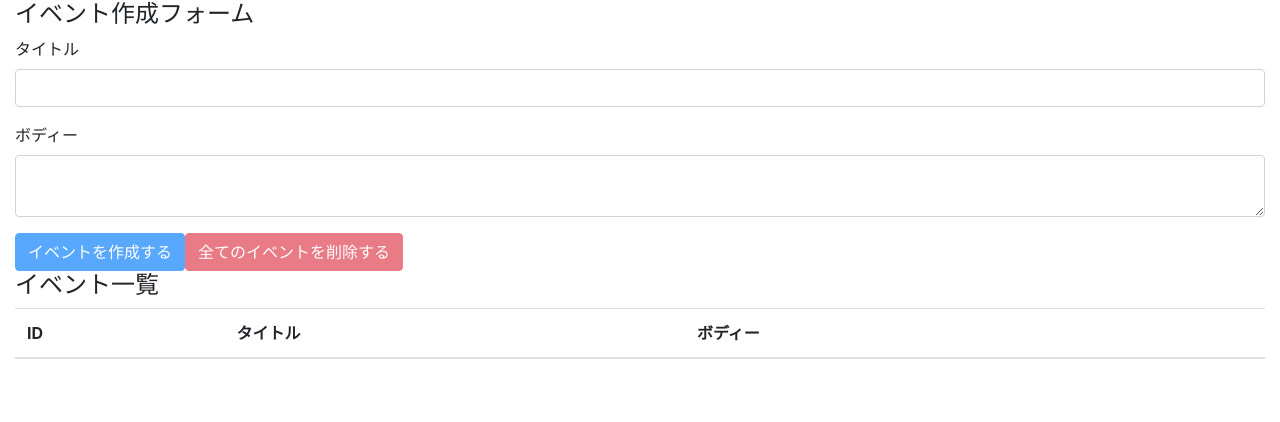
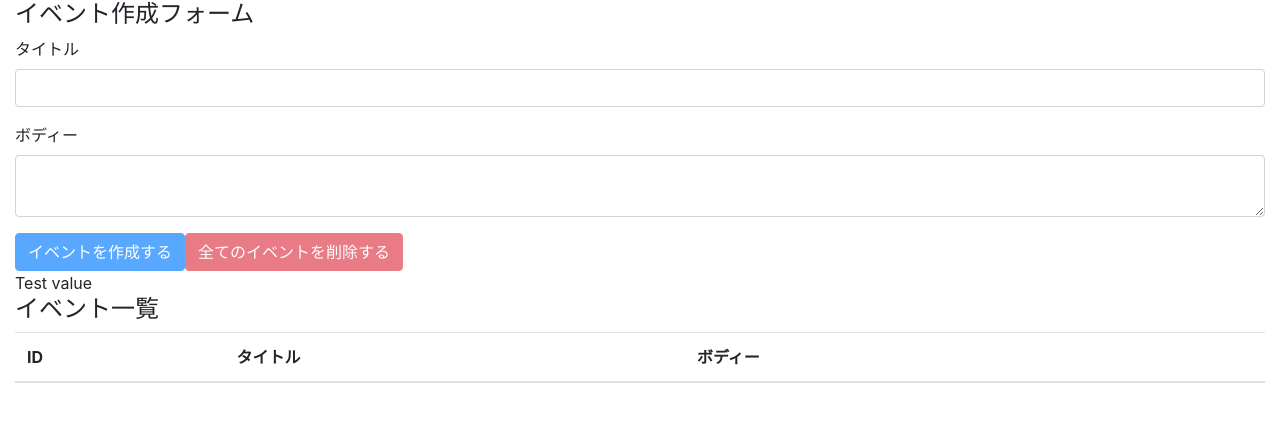
Before and after one commit to shinichi-sesame/react-hooks-101, a React (Create React App) app: page / in a window 1280 px wide. Shown: the top 422 px of the page. Built offline with nearby package versions, Linux system fonts and the light colour scheme.

Commit message:
setup React Context Provider

```diff
--- a/src/components/App.js
+++ b/src/components/App.js
@@ -1,17 +1,22 @@
 import React, { useReducer } from 'react';
+import AppContext from '../contexts/AppContext';
 import reducer from '../reducers';
-import 'bootstrap/dist/css/bootstrap.min.css';
 import Events from './Events';
 import EventForm from './EventForm';
+import 'bootstrap/dist/css/bootstrap.min.css';
+
+console.log({AppContext});
 
 const App = () => {
   const [state, dispatch] = useReducer(reducer, []);
 
   return (
-    <div className='container-fluid'>
-      <EventForm state={state} dispatch={dispatch} />
-      <Events state={state} dispatch={dispatch} />
-    </div>
+    <AppContext.Provider value={'Test value'}>
+      <div className='container-fluid'>
+        <EventForm state={state} dispatch={dispatch} />
+        <Events state={state} dispatch={dispatch} />
+      </div>
+    </AppContext.Provider>
   );
 }
 
--- a/src/components/Events.js
+++ b/src/components/Events.js
@@ -1,9 +1,12 @@
-import React from 'react';
+import React, { useContext } from 'react';
 import Event from './Event';
+import AppContext from '../contexts/AppContext';
 
 const Events = ({ state, dispatch }) => {
+  const value = useContext(AppContext);
   return (
     <>
+      <div>{value}</div>
       <h4>イベント一覧</h4>
       <table className='table table-hover'>
         <thead>
```
